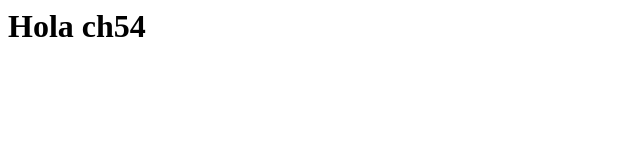
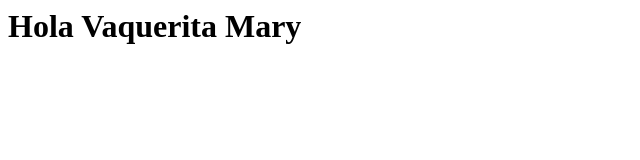
Before and after one commit to Mary-Alva/CH54-miPrimerRepo, a plain HTML site: page index.html in a window 1280 px wide. Shown: the whole page, without its empty margins (0-640 px from the left). Drawn offline with Linux system fonts and the light colour scheme.

Commit message:
feat: Cambio en el titulo

```diff
--- a/index.html
+++ b/index.html
@@ -3,7 +3,7 @@
    <title>ch54</title>
 </head>
 <body>
- <h1>Hola ch54</h1>
+ <h1>Hola Vaquerita Mary</h1>
 </body>
 <head>
 </html>
```
